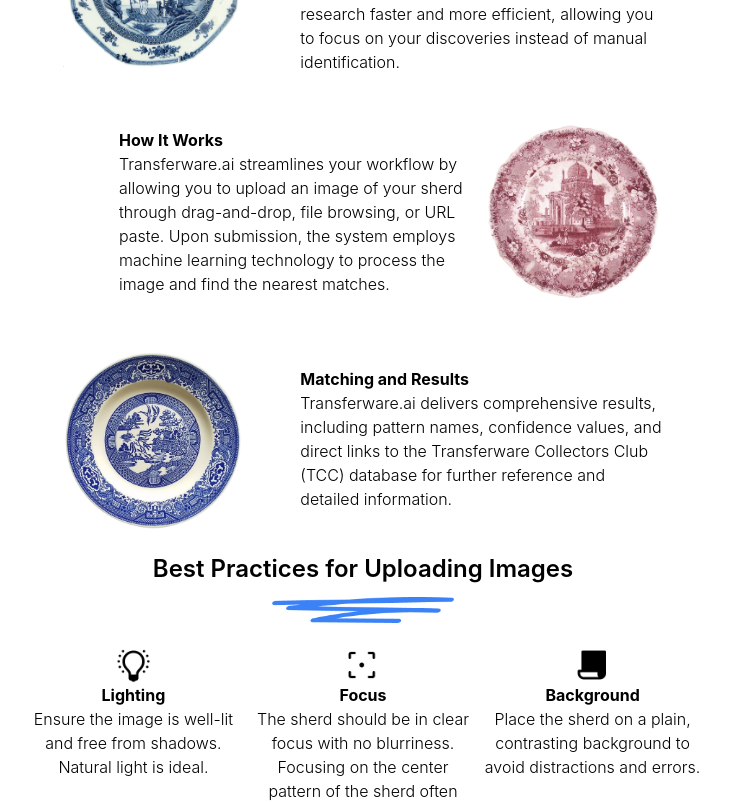
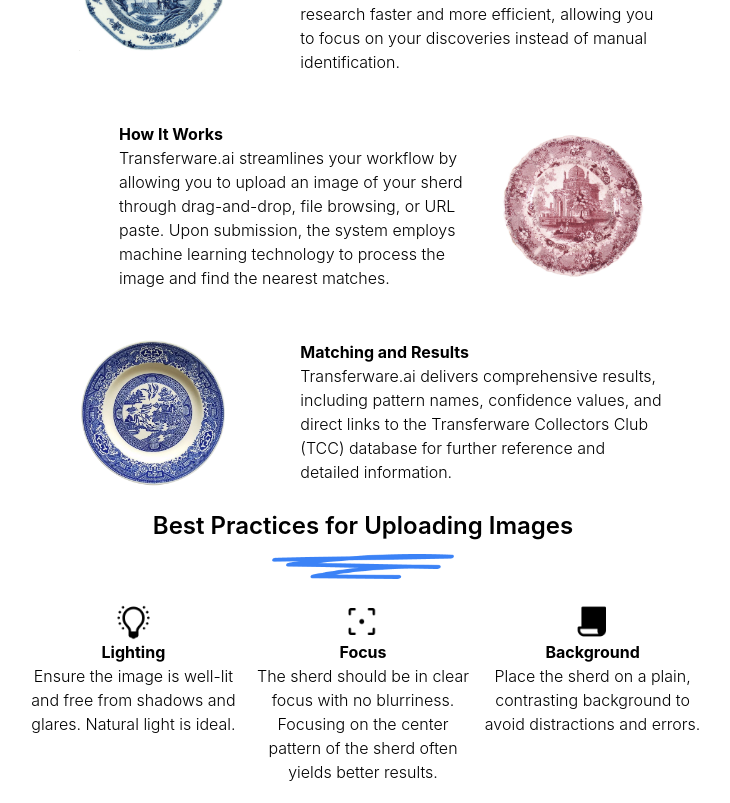
Before and after one commit to andyblarblar/transferware.ai, a React (Create React App) app in the folder static_site/transferware-app/: page /about in a window 1280 px wide. Shown: the part 560-1363 px from the top of the page, without its empty margins (277-1007 px from the left). Built offline with nearby package versions, Linux system fonts and the light colour scheme.

Commit message:
added styling change

```diff
--- a/static_site/transferware-app/src/pages/about.js
+++ b/static_site/transferware-app/src/pages/about.js
@@ -15,7 +15,7 @@ const Section = ({ title, text, imgSrc, reverse }) => (
       reverse ? "flex-row-reverse" : ""
     } md:space-x-14`}
   >
-    <img src={imgSrc} className="lg:w-1/6 md:w-1/4 w-1/2" />
+    <img src={imgSrc} className="lg:w-1/6 md:w-1/4 w-1/2 sm:px-4 px-5" />
     <div className="flex flex-col w-1/3">
       <h1 className="font-bold text-1xl">{title}</h1>
       <p className="font-light">{text}</p>
@@ -38,7 +38,7 @@ function AboutPage() {
     <div className="flex flex-col items-center pt-[52px]">
       <div className="bg-custom-image bg-cover bg-center h-64 w-screen shadow-md relative">
         <div className="absolute inset-0 flex items-center justify-center">
-          {/* <h1 className="text-black text-5xl font-bold">About us</h1> */}
+          {/* <button className="text-white text-4xl font-bold bg-black rounded-lg px-6">About us</button> */}
         </div>
       </div>
       <div>
@@ -77,7 +77,7 @@ function AboutPage() {
             <BestPractice
               icon={lightIcon}
               title="Lighting"
-              text="Ensure the image is well-lit and free from shadows. Natural light is ideal."
+              text="Ensure the image is well-lit and free from shadows and glares. Natural light is ideal. "
             />
             <BestPractice
               icon={focusIcon}
```
